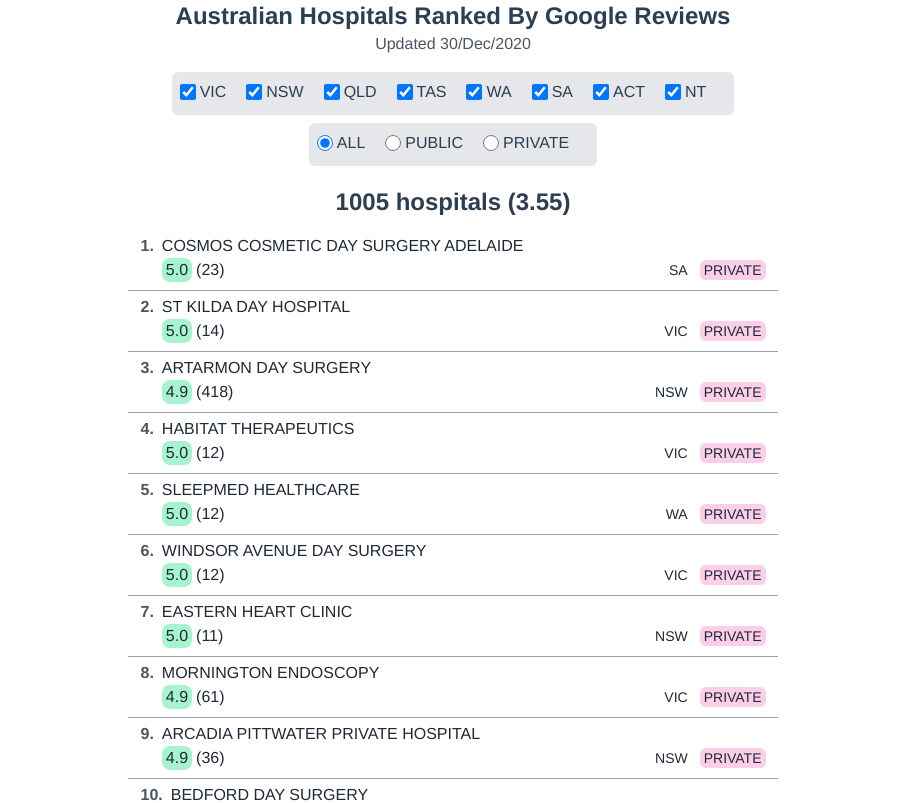
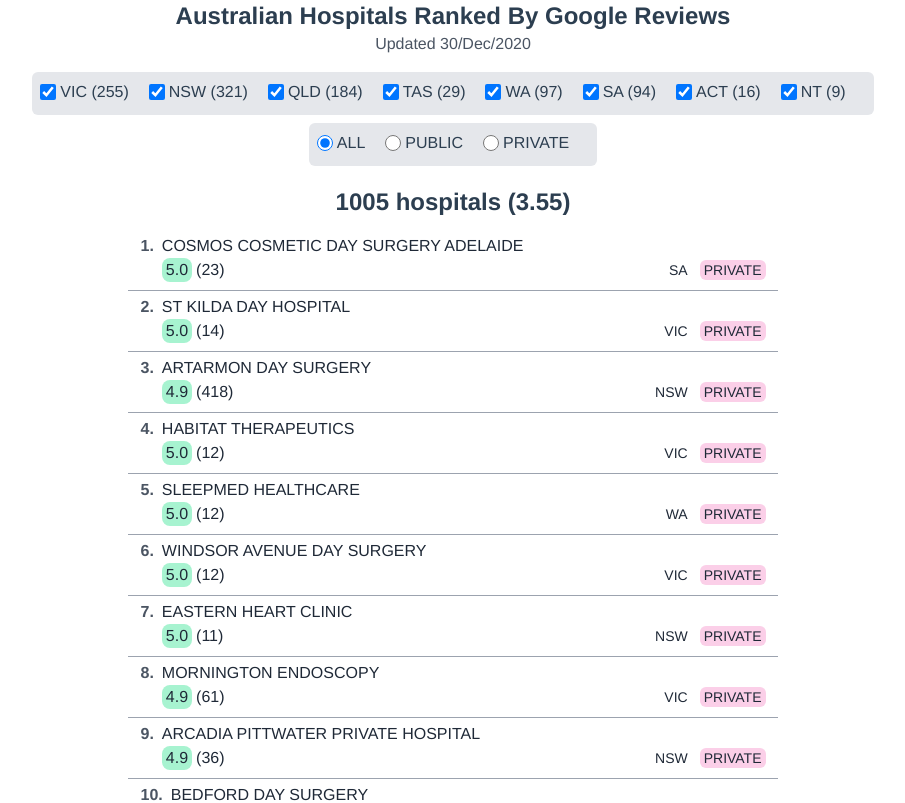
Before and after one commit to minho42/hospital-ranking, a Vue app in the folder frontend/: page / in a window 1280 px wide. Shown: the top 803 px of the page, without its empty margins (187-1092 px from the left). Built offline with nearby package versions, Linux system fonts and the light colour scheme.

Commit message:
add getStateCount

```diff
--- a/frontend/src/components/HospitalList.vue
+++ b/frontend/src/components/HospitalList.vue
@@ -4,7 +4,7 @@
       <div class="bg-gray-200 rounded-md p-2">
         <label v-for="(state, index) in states" :key="index" class="inline-flex items-center">
           <input type="checkbox" :value="state" class="form-checkbox w-4 h-4 align-middle" v-model="checkedStates" />
-          <span class="ml-1 mr-5">{{state}}</span>
+          <span class="ml-1 mr-5">{{state}} ({{ getStateCount(state) }})</span>
         </label>
       </div>
     </div>
@@ -65,7 +65,17 @@
     rankingData: Array,
     isLoading: Boolean,
   },
-  methods: {},
+  methods: {
+    getStateCount(state) {
+      let count  = 0;
+      this.rankingData.filter((item)=>{
+        if (item.state === state) {
+          count++;
+        }
+      })
+      return count
+    }
+  },
   computed: {
     getAverateStar: function () {
       return this.getStarsXreviews / this.getTotalReviewCount;
```
